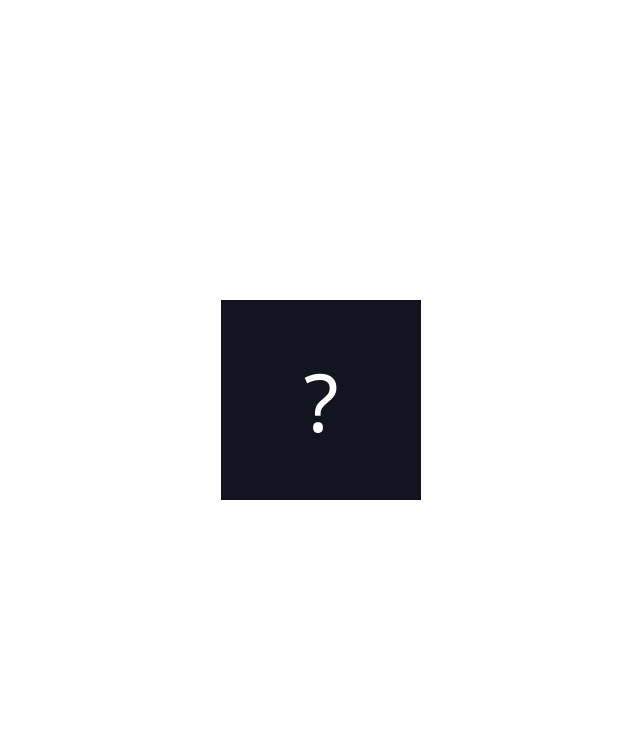
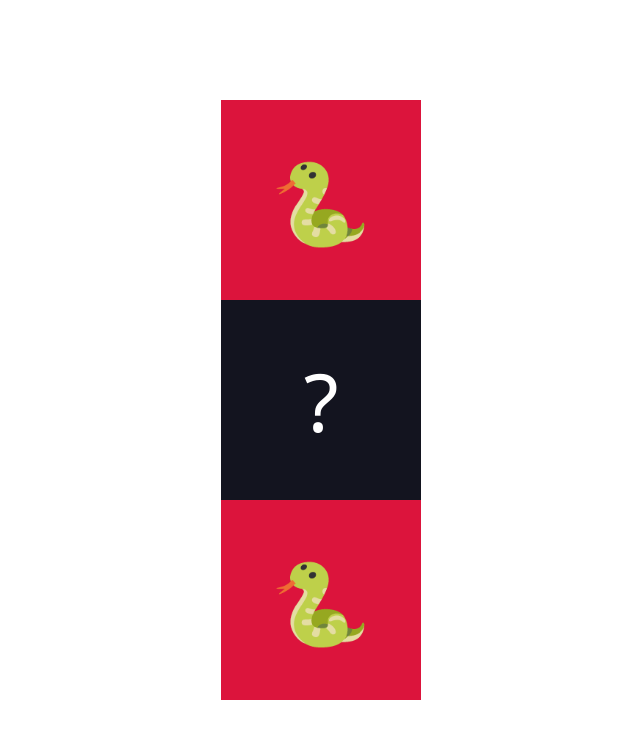
Before and after one commit to JeanneLima/memory-game, a React (Vite) app: page / in a window 1280 px wide. Shown: the top 738 px of the page, without its empty margins (319-959 px from the left). Built offline with nearby package versions, Linux system fonts and the light colour scheme.

Commit message:
feat(card component): create base of properties and methods to handle the flip of cards

```diff
--- a/src/components/Card/index.tsx
+++ b/src/components/Card/index.tsx
@@ -1,11 +1,27 @@
 import './styles.css'
 
-export function Card() {
+export interface CardProps {
+  id: string;
+  flipped?: boolean;
+  back: string;
+  handleClick?: (id: string) => void;
+}
+
+export function Card({ id, flipped = false, back, handleClick}: CardProps) {
+  const cardContentClassNames = ['card__content']
+  flipped && cardContentClassNames.push('card__content--flipped');
+
+  const handleClickFn = (id: string) => {
+    if (handleClick) {
+      handleClick(id)
+    }
+  }
+
   return (
-    <div className="card">
-      <div className="card__content">
+    <div className="card" onClick={() => handleClickFn(id)}>
+      <div className={cardContentClassNames.join(' ')}>
         <div className="card__face card__face--front">?</div>
-        <div className="card__face card__face--back">🐍</div>
+        <div className="card__face card__face--back">{back}</div>
       </div>
     </div>
   )
--- a/src/templates/App/index.tsx
+++ b/src/templates/App/index.tsx
@@ -1,8 +1,18 @@
 import { Card } from '../../components/Card'
 import './styles.css'
 
+const handleClick = (id: string) => {
+  console.log(id)
+}
+
 export function App() {
-  return <Card />
+  return (
+    <div className="app">
+      <Card id="1" back="🐍" flipped handleClick={handleClick} />
+      <Card id="2" back="🐍" handleClick={handleClick} />
+      <Card id="3" back="🐍" flipped handleClick={handleClick} />
+    </div>
+  )
 }
 
 export default App
```
